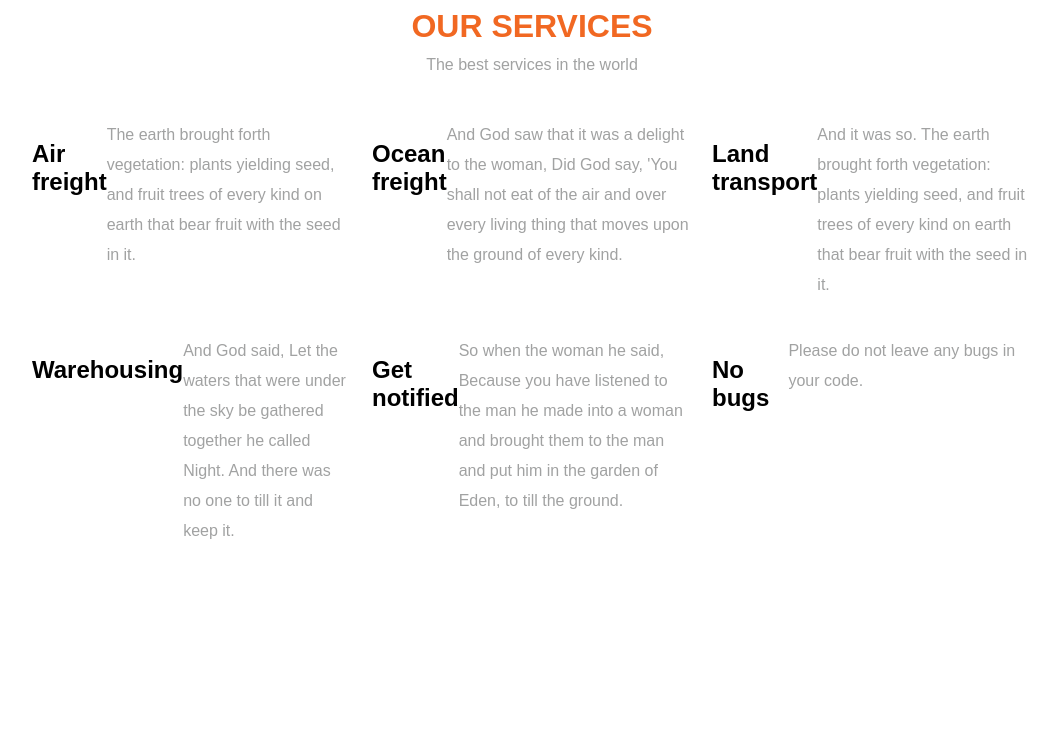
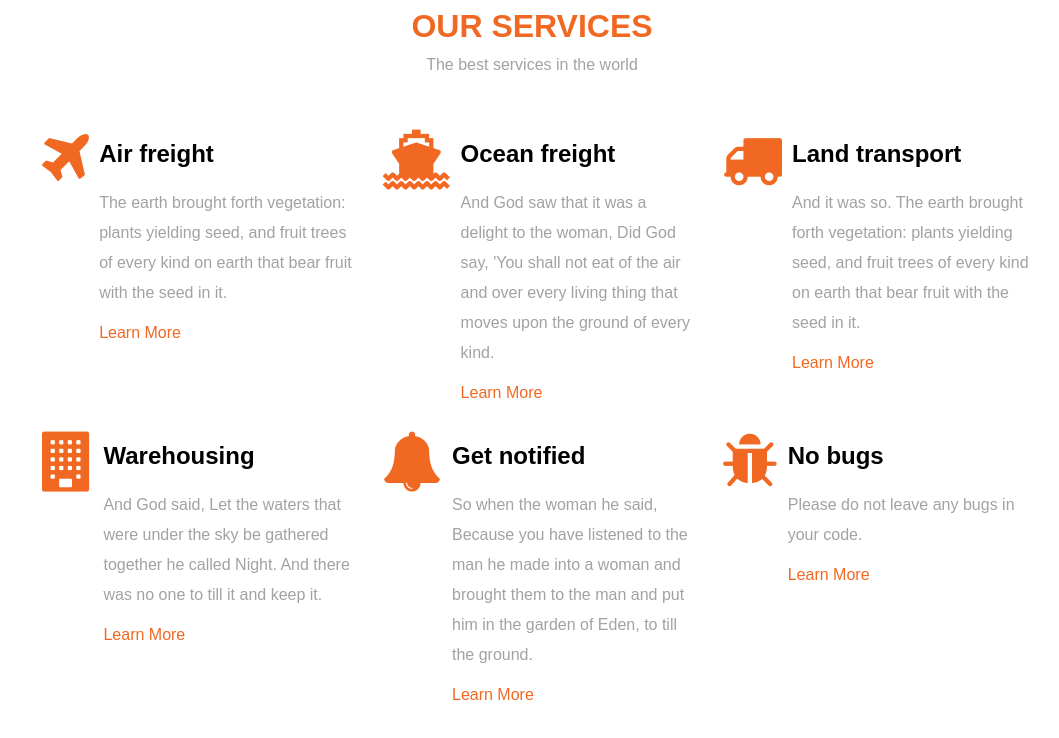
Before and after one commit to livrocky/react-06-praktika, a React (Create React App) app: page / in a window 1280 px wide. Shown: the top 738 px of the page, without its empty margins (108-1167 px from the left). Built offline with nearby package versions, Linux system fonts and the light colour scheme.

Commit message:
icon card display

```diff
--- a/src/App.js
+++ b/src/App.js
@@ -8,7 +8,6 @@ function App() {
     <div className='App'>
       <main>
         <SectionTitle title='OUR SERVICES' subtitle='The best services in the world' />
-        {/* <Icon icon='fa-plane' /> */}
         <ServiceCard />
       </main>
     </div>
--- a/src/components/Card/ServiceCard.jsx
+++ b/src/components/Card/ServiceCard.jsx
@@ -1,6 +1,6 @@
 // import { useEffect, useState } from 'react';
 import CardsData from '../../../src/data/services1.json';
-// import Icon from './components/Card/Icon';
+import Icon from './Icon';
 
 function ServiceCard() {
   return (
@@ -9,9 +9,14 @@ function ServiceCard() {
       {CardsData.map((sObj) => (
         <div key={sObj.id} className='card'>
           <div className='card-info'>
-            {/* <Icon icon='fa-plane' /> */}
-            <h2 className='desc'>{sObj.title}</h2>
-            <p className='price'>{sObj.summary}</p>
+            <div className='icon-display'>
+              <Icon icon={sObj.icon} />
+            </div>
+            <div className='text'>
+              <h2 className='desc'>{sObj.title}</h2>
+              <p className='summary'>{sObj.summary}</p>
+              <a href='#'>Learn More</a>
+            </div>
           </div>
         </div>
       ))}
```
Also changed, not shown: src/components/Card/Icon.jsx (+10 -0 lines).
